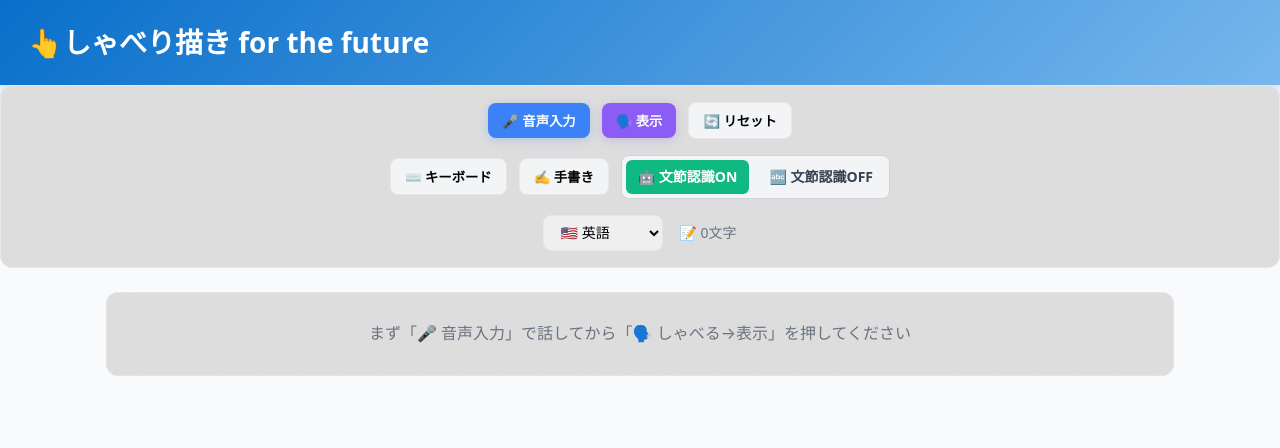
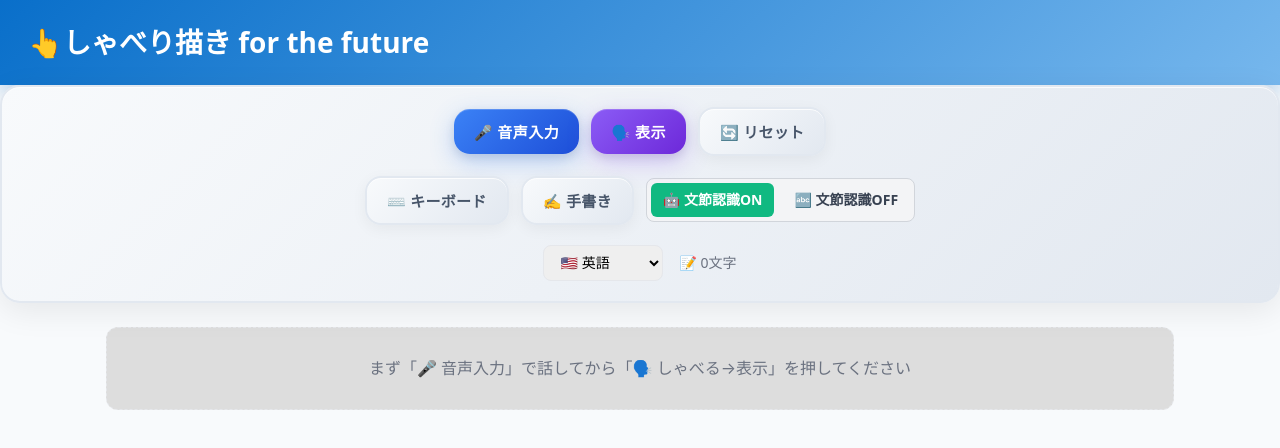
Before and after one commit to rsplndnt/scribble-translator, a React (Vite) app: page / in a window 1280 px wide. Shown: the top 448 px of the page. Built offline with nearby package versions, Linux system fonts and the light colour scheme.

Commit message:
ボタン周りのUIを天才的に改善 - グラデーション、ホバーエフェクト、3Dシャドウ、アニメーション

```diff
--- a/src/components/ScribbleTranslator.jsx
+++ b/src/components/ScribbleTranslator.jsx
@@ -1461,14 +1461,16 @@ const styles = {
     },
   },
   toolbar: {
-    background: "#DDDDDD",
-    border: "1px solid #e5e7eb",
-    borderRadius: 12,
-    padding: "16px 20px",
+    background: "linear-gradient(135deg, #f8fafc 0%, #e2e8f0 100%)",
+    border: "2px solid #e2e8f0",
+    borderRadius: "20px",
+    padding: "20px 24px",
     marginBottom: 24,
     display: "flex",
     flexDirection: "column",
-    gap: 16,
+    gap: 20,
+    boxShadow: "0 8px 32px rgba(0,0,0,0.08), inset 0 1px 0 rgba(255,255,255,0.8)",
+    backdropFilter: "blur(10px)",
   },
   toolbarMain: {
     display: "flex",
@@ -1493,57 +1495,122 @@ const styles = {
     fontSize: 14,
   },
   btnBlue: {
-    padding: "8px 14px",
-    background: "#3b82f6",
+    padding: "12px 20px",
+    background: "linear-gradient(135deg, #3b82f6 0%, #1d4ed8 100%)",
     color: "#fff",
     border: "none",
-    borderRadius: 8,
-    fontWeight: 700,
-    boxShadow: "0 2px 10px rgba(59,130,246,.25)",
+    borderRadius: "16px",
+    fontWeight: "800",
+    fontSize: "15px",
+    letterSpacing: "0.5px",
+    boxShadow: "0 8px 25px rgba(59,130,246,0.3), 0 4px 10px rgba(0,0,0,0.1), inset 0 1px 0 rgba(255,255,255,0.2)",
     cursor: "pointer",
+    transition: "all 0.3s cubic-bezier(0.4, 0, 0.2, 1)",
+    position: "relative",
+    overflow: "hidden",
+    "&:hover": {
+      transform: "translateY(-2px)",
+      boxShadow: "0 12px 35px rgba(59,130,246,0.4), 0 6px 15px rgba(0,0,0,0.15), inset 0 1px 0 rgba(255,255,255,0.3)",
+    },
+    "&:active": {
+      transform: "translateY(0px)",
+      boxShadow: "0 4px 15px rgba(59,130,246,0.3), 0 2px 5px rgba(0,0,0,0.1), inset 0 1px 0 rgba(255,255,255,0.1)",
+    },
     "@media (max-width: 768px)": {
-      padding: "10px 16px",
+      padding: "14px 18px",
       fontSize: "14px",
-      minWidth: "80px",
+      minWidth: "90px",
+      borderRadius: "14px",
     },
   },
   btnPurple: {
-    padding: "8px 14px",
-    background: "#8B5CF6",
+    padding: "12px 20px",
+    background: "linear-gradient(135deg, #8B5CF6 0%, #6d28d9 100%)",
     color: "#fff",
     border: "none",
-    borderRadius: 8,
-    fontWeight: 700,
-    boxShadow: "0 2px 10px rgba(139,92,246,.25)",
+    borderRadius: "16px",
+    fontWeight: "800",
+    fontSize: "15px",
+    letterSpacing: "0.5px",
+    boxShadow: "0 8px 25px rgba(139,92,246,0.3), 0 4px 10px rgba(0,0,0,0.1), inset 0 1px 0 rgba(255,255,255,0.2)",
     cursor: "pointer",
+    transition: "all 0.3s cubic-bezier(0.4, 0, 0.2, 1)",
+    position: "relative",
+    overflow: "hidden",
+    "&:hover": {
+      transform: "translateY(-2px)",
+      boxShadow: "0 12px 35px rgba(139,92,246,0.4), 0 6px 15px rgba(0,0,0,0.15), inset 0 1px 0 rgba(255,255,255,0.3)",
+    },
+    "&:active": {
+      transform: "translateY(0px)",
+      boxShadow: "0 4px 15px rgba(139,92,246,0.3), 0 2px 5px rgba(0,0,0,0.1), inset 0 1px 0 rgba(255,255,255,0.1)",
+    },
     "@media (max-width: 768px)": {
-      padding: "10px 16px",
+      padding: "14px 18px",
       fontSize: "14px",
-      minWidth: "80px",
+      minWidth: "90px",
+      borderRadius: "14px",
     },
   },
   btnGhost: {
-    padding: "8px 14px",
-    background: "#f3f4f6",
-    border: "1px solid #e5e7eb",
-    borderRadius: 8,
-    fontWeight: 700,
+    padding: "12px 20px",
+    background: "linear-gradient(135deg, #f8fafc 0%, #e2e8f0 100%)",
+    color: "#475569",
+    border: "2px solid #e2e8f0",
+    borderRadius: "16px",
+    fontWeight: "700",
+    fontSize: "15px",
+    letterSpacing: "0.3px",
+    boxShadow: "0 4px 15px rgba(0,0,0,0.05), inset 0 1px 0 rgba(255,255,255,0.8)",
     cursor: "pointer",
+    transition: "all 0.3s cubic-bezier(0.4, 0, 0.2, 1)",
+    position: "relative",
+    overflow: "hidden",
+    "&:hover": {
+      transform: "translateY(-1px)",
+      background: "linear-gradient(135deg, #f1f5f9 0%, #cbd5e1 100%)",
+      borderColor: "#cbd5e1",
+      boxShadow: "0 6px 20px rgba(0,0,0,0.1), inset 0 1px 0 rgba(255,255,255,0.9)",
+    },
+    "&:active": {
+      transform: "translateY(0px)",
+      boxShadow: "0 2px 10px rgba(0,0,0,0.08), inset 0 1px 0 rgba(255,255,255,0.7)",
+    },
     "@media (max-width: 768px)": {
-      padding: "10px 16px",
+      padding: "14px 18px",
       fontSize: "14px",
-      minWidth: "80px",
+      minWidth: "90px",
+      borderRadius: "14px",
     },
   },
   btnDanger: {
-    padding: "8px 14px",
-    background: "#FF7669",
+    padding: "12px 20px",
+    background: "linear-gradient(135deg, #ef4444 0%, #dc2626 100%)",
     color: "#fff",
     border: "none",
-    borderRadius: 8,
-    fontWeight: 700,
+    borderRadius: "16px",
+    fontWeight: "800",
+    fontSize: "15px",
+    letterSpacing: "0.5px",
+    boxShadow: "0 8px 25px rgba(239,68,68,0.3), 0 4px 10px rgba(0,0,0,0.1), inset 0 1px 0 rgba(255,255,255,0.2)",
     cursor: "pointer",
-    boxShadow: "0 2px 10px rgba(255,118,105,.25)",
+    transition: "all 0.3s cubic-bezier(0.4, 0, 0.2, 1)",
+    position: "relative",
+    overflow: "hidden",
+    "&:hover": {
+      transform: "translateY(-2px)",
+      boxShadow: "0 12px 35px rgba(239,68,68,0.4), 0 6px 15px rgba(0,0,0,0.15), inset 0 1px 0 rgba(255,255,255,0.3)",
+    },
+    "&:active": {
+      transform: "translateY(0px)",
+      boxShadow: "0 4px 15px rgba(239,68,68,0.3), 0 2px 5px rgba(0,0,0,0.1), inset 0 1px 0 rgba(255,255,255,0.1)",
+    },
+    "@media (max-width: 768px)": {
+      padding: "14px 18px",
+      fontSize: "14px",
+      minWidth: "90px",
+      borderRadius: "14px",
+    },
   },
   select: {
     padding: "8px 12px",
@@ -1633,42 +1700,78 @@ const styles = {
     cursor: "pointer",
   },
   btnGhostSm: {
-    padding: "8px 12px",
-    border: "1px solid #e5e7eb",
-    background: "#fff",
-    borderRadius: 8,
-    fontWeight: 700,
+    padding: "10px 16px",
+    border: "2px solid #e2e8f0",
+    background: "linear-gradient(135deg, #f8fafc 0%, #e2e8f0 100%)",
+    borderRadius: "12px",
+    fontWeight: "700",
+    fontSize: "14px",
+    color: "#475569",
     cursor: "pointer",
-    minHeight: "32px",
-    minWidth: "80px",
+    minHeight: "36px",
+    minWidth: "90px",
     userSelect: "none",
     touchAction: "manipulation",
+    transition: "all 0.2s cubic-bezier(0.4, 0, 0.2, 1)",
+    boxShadow: "0 2px 8px rgba(0,0,0,0.05), inset 0 1px 0 rgba(255,255,255,0.8)",
+    "&:hover": {
+      transform: "translateY(-1px)",
+      background: "linear-gradient(135deg, #f1f5f9 0%, #cbd5e1 100%)",
+      borderColor: "#cbd5e1",
+      boxShadow: "0 4px 12px rgba(0,0,0,0.1), inset 0 1px 0 rgba(255,255,255,0.9)",
+    },
+    "&:active": {
+      transform: "translateY(0px)",
+      boxShadow: "0 1px 4px rgba(0,0,0,0.08), inset 0 1px 0 rgba(255,255,255,0.7)",
+    },
   },
   btnDangerSm: {
-    padding: "8px 12px",
+    padding: "10px 16px",
     border: "none",
-    background: "#ef4444",
+    background: "linear-gradient(135deg, #ef4444 0%, #dc2626 100%)",
     color: "#fff",
-    borderRadius: 8,
-    fontWeight: 700,
+    borderRadius: "12px",
+    fontWeight: "700",
+    fontSize: "14px",
     cursor: "pointer",
-    minHeight: "32px",
-    minWidth: "80px",
+    minHeight: "36px",
+    minWidth: "90px",
     userSelect: "none",
     touchAction: "manipulation",
+    transition: "all 0.2s cubic-bezier(0.4, 0, 0.2, 1)",
+    boxShadow: "0 2px 8px rgba(239,68,68,0.3), inset 0 1px 0 rgba(255,255,255,0.2)",
+    "&:hover": {
+      transform: "translateY(-1px)",
+      boxShadow: "0 4px 12px rgba(239,68,68,0.4), inset 0 1px 0 rgba(255,255,255,0.3)",
+    },
+    "&:active": {
+      transform: "translateY(0px)",
+      boxShadow: "0 1px 4px rgba(239,68,68,0.3), inset 0 1px 0 rgba(255,255,255,0.1)",
+    },
   },
   btnPrimarySm: {
-    padding: "8px 12px",
+    padding: "10px 16px",
     border: "none",
-    background: "#096FCA",
+    background: "linear-gradient(135deg, #096FCA 0%, #1e40af 100%)",
     color: "#fff",
-    borderRadius: 8,
-    fontWeight: 700,
+    borderRadius: "12px",
+    fontWeight: "700",
+    fontSize: "14px",
     cursor: "pointer",
-    minHeight: "32px",
-    minWidth: "80px",
+    minHeight: "36px",
+    minWidth: "90px",
     userSelect: "none",
     touchAction: "manipulation",
+    transition: "all 0.2s cubic-bezier(0.4, 0, 0.2, 1)",
+    boxShadow: "0 2px 8px rgba(9,111,202,0.3), inset 0 1px 0 rgba(255,255,255,0.2)",
+    "&:hover": {
+      transform: "translateY(-1px)",
+      boxShadow: "0 4px 12px rgba(9,111,202,0.4), inset 0 1px 0 rgba(255,255,255,0.3)",
+    },
+    "&:active": {
+      transform: "translateY(0px)",
+      boxShadow: "0 1px 4px rgba(9,111,202,0.3), inset 0 1px 0 rgba(255,255,255,0.1)",
+    },
   },
 };
 
```
Lines whose indentation alone changed are shown as unchanged.
